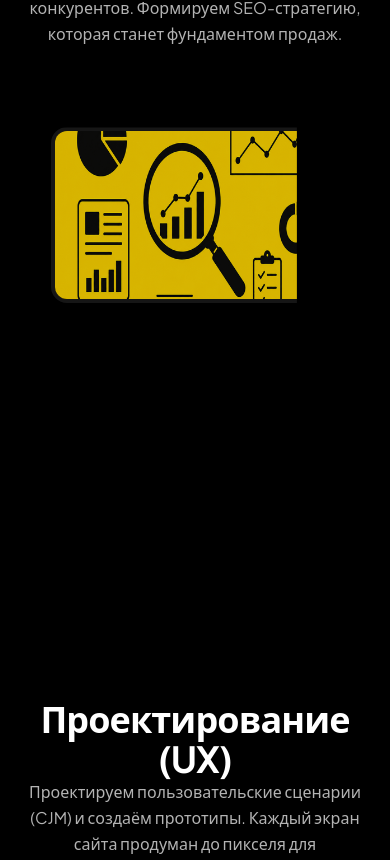
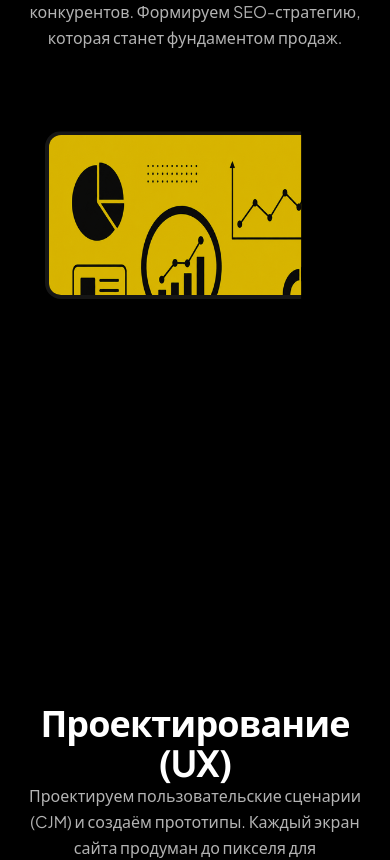
Before and after one commit to benidictns-collab/tochkapikselya, a Next.js app: page / in a window 390 px wide. Shown: the part 4534-5394 px from the top of the page. Built offline with nearby package versions, Linux system fonts and the light colour scheme.

Commit message:
Initial commit

```diff
--- a/components/ui/parallax-scroll-feature-section.tsx
+++ b/components/ui/parallax-scroll-feature-section.tsx
@@ -60,20 +60,20 @@ const SectionItem = ({ item }: { item: ParallaxSectionItem }) => {
         </motion.p>
       </motion.div>
 
-      {/* БЛОК КАРТИНКИ: Широкий прямоугольник (16:10) вместо квадрата */}
+      {/* БЛОК КАРТИНКИ: Широкий контейнер 16:9 для макетов сайтов */}
       <motion.div
         style={{
           opacity: opacityContent,
           clipPath: clipProgress,
         }}
-        className="relative shrink-0 w-72 h-44 sm:w-96 sm:h-60 md:w-[520px] md:h-[325px] lg:w-[640px] lg:h-[400px] overflow-hidden rounded-2xl shadow-2xl border-4 border-white/10"
+        className="relative shrink-0 w-[300px] h-[168px] sm:w-[450px] sm:h-[253px] md:w-[600px] md:h-[337px] lg:w-[800px] lg:h-[450px] overflow-hidden rounded-2xl shadow-2xl border-4 border-white/10"
       >
         <Image
           src={item.imageUrl}
           alt={item.title}
           fill
-          className="object-cover object-center"
-          sizes="(max-width: 640px) 288px, (max-width: 768px) 384px, (max-width: 1024px) 520px, 640px"
+          className="object-cover object-top"
+          sizes="(max-width: 640px) 300px, (max-width: 768px) 450px, (max-width: 1024px) 600px, 800px"
         />
       </motion.div>
     </div>
```
